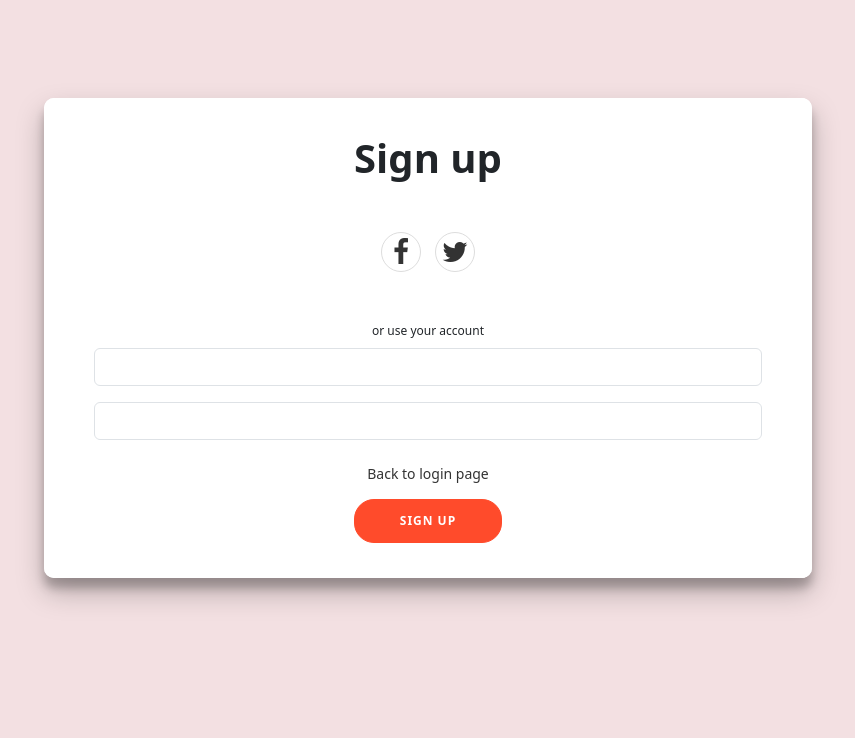
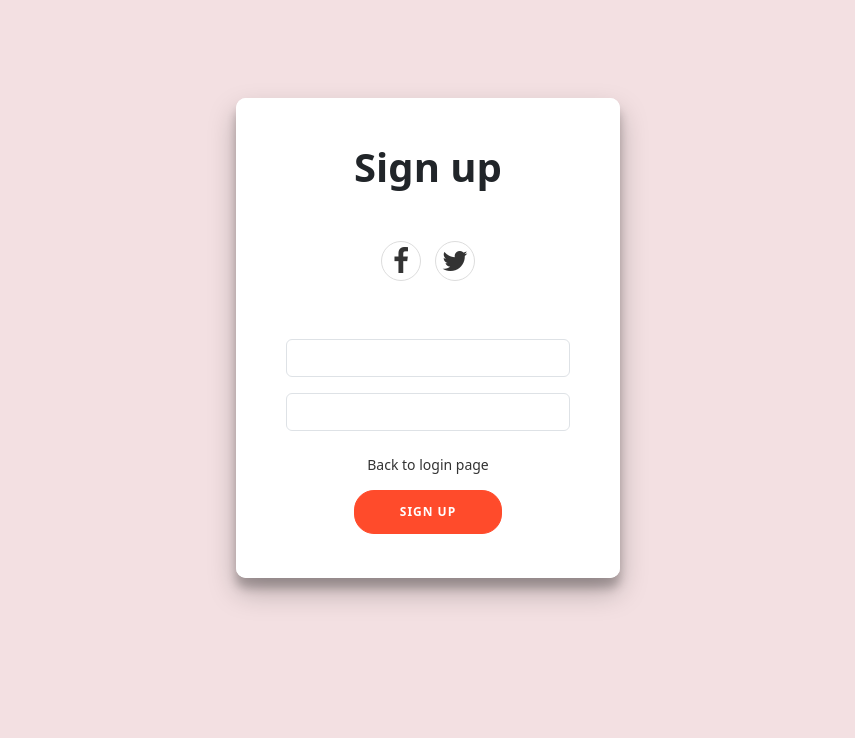
Before and after one commit to DerylFeyza/Auction_Project_PHP, a PHP site: page /signup.php in a window 1280 px wide. Shown: the part 102-840 px from the top of the page, without its empty margins (212-1067 px from the left). Run offline with PHP 8.4, Linux system fonts and the light colour scheme.

Commit message:
bkpsession

```diff
--- a/css/loginstyle.css
+++ b/css/loginstyle.css
@@ -63,17 +63,6 @@ form {
 	text-align: center;
 }
 
-.signup{
-	background-color: #FFFFFF;
-	display: flex;
-	align-items: center;
-	justify-content: center;
-	flex-direction: column;
-	padding: 0 50px;
-	height: 100%;
-	text-align: center;
-}
-
 input {
 	background-color: #eee;
 	border: none;
@@ -93,6 +82,17 @@ input {
 	min-height: 480px;
 }
 
+.sign-up-container {
+	background-color: #fff;
+	border-radius: 10px;
+  	box-shadow: 0 14px 28px rgba(0,0,0,0.25), 0 10px 10px rgba(0,0,0,0.22);
+	position: relative;
+	overflow: hidden;
+	width: 384px;
+	max-width: 100%;
+	min-height: 480px;
+}
+
 .form-container {
 	position: absolute;
 	top: 0;
@@ -105,7 +105,7 @@ input {
 	z-index: 2;
 }
 
-.sign-up-container {
+.signup-container {
 	left: 0;
 	width: 100%;
 	z-index: 2;
--- a/signup.php
+++ b/signup.php
@@ -12,15 +12,14 @@
     <title>Login</title>
 </head>
 <body>
-<div class="login-container" id="login-container">
-    <div class="form-container sign-up-container">
-    <form class="signup" action="proses_signup.php" method="post">
+<div class="sign-up-container">
+    <div class="form-container signup-container">
+    <form class="login" action="proses_signup.php" method="post">
         <h1>Sign up</h1>
         <div class="social-container">
         <a href="#" class="social"><i class="fa fa-facebook fa-2x"></i></a>
         <a href="#" class="social"><i class="fab fa fa-twitter fa-2x"></i></a>
         </div>
-        <span>or use your account</span>
         <input type="text" name="username" value="" class="form-control"/>
         <input type="password" name="password" class="form-control"/>
         <a href="login.php">Back to login page</a>
```
Also changed, not shown: home.php (+11 -7 lines).
